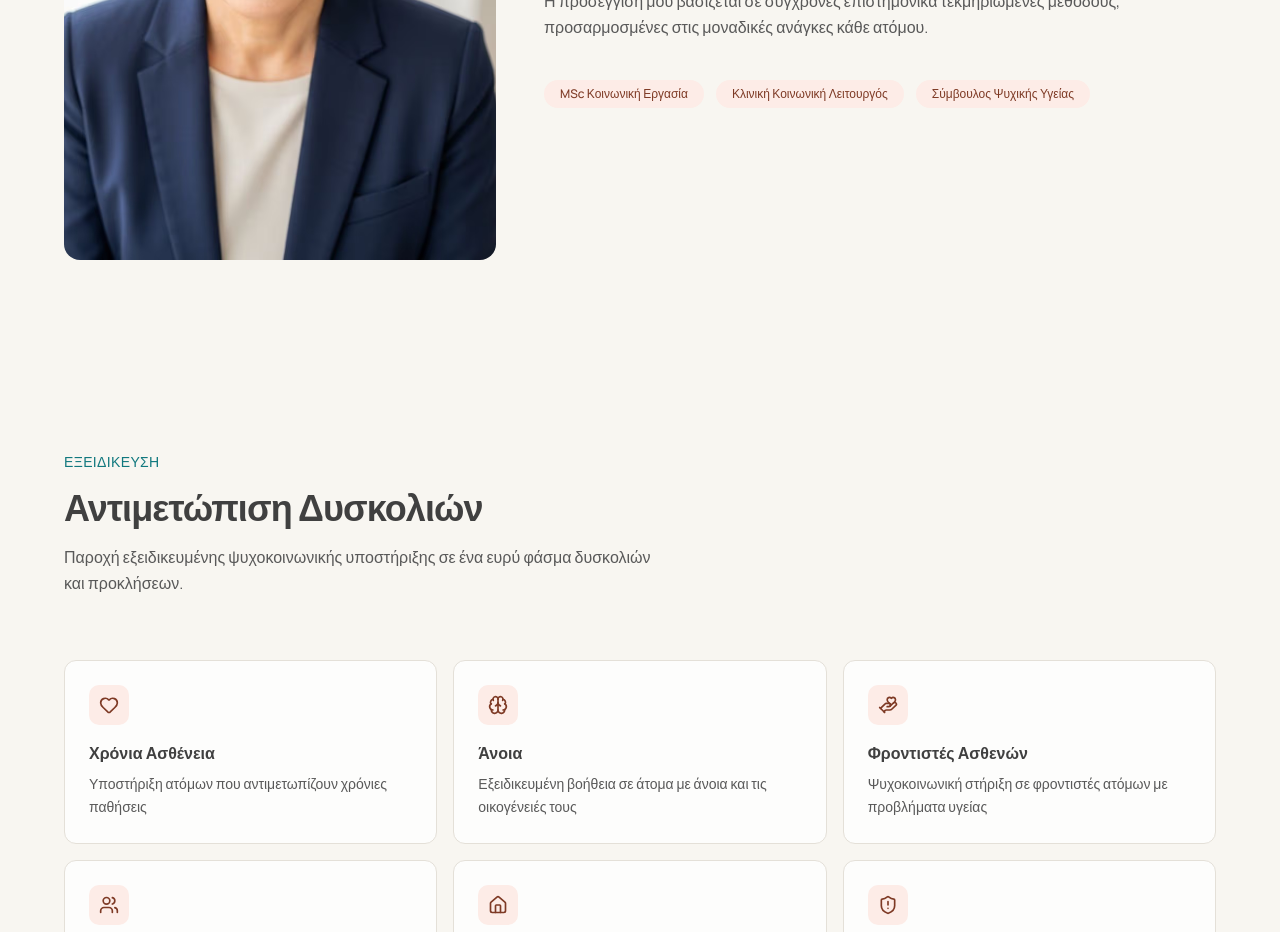
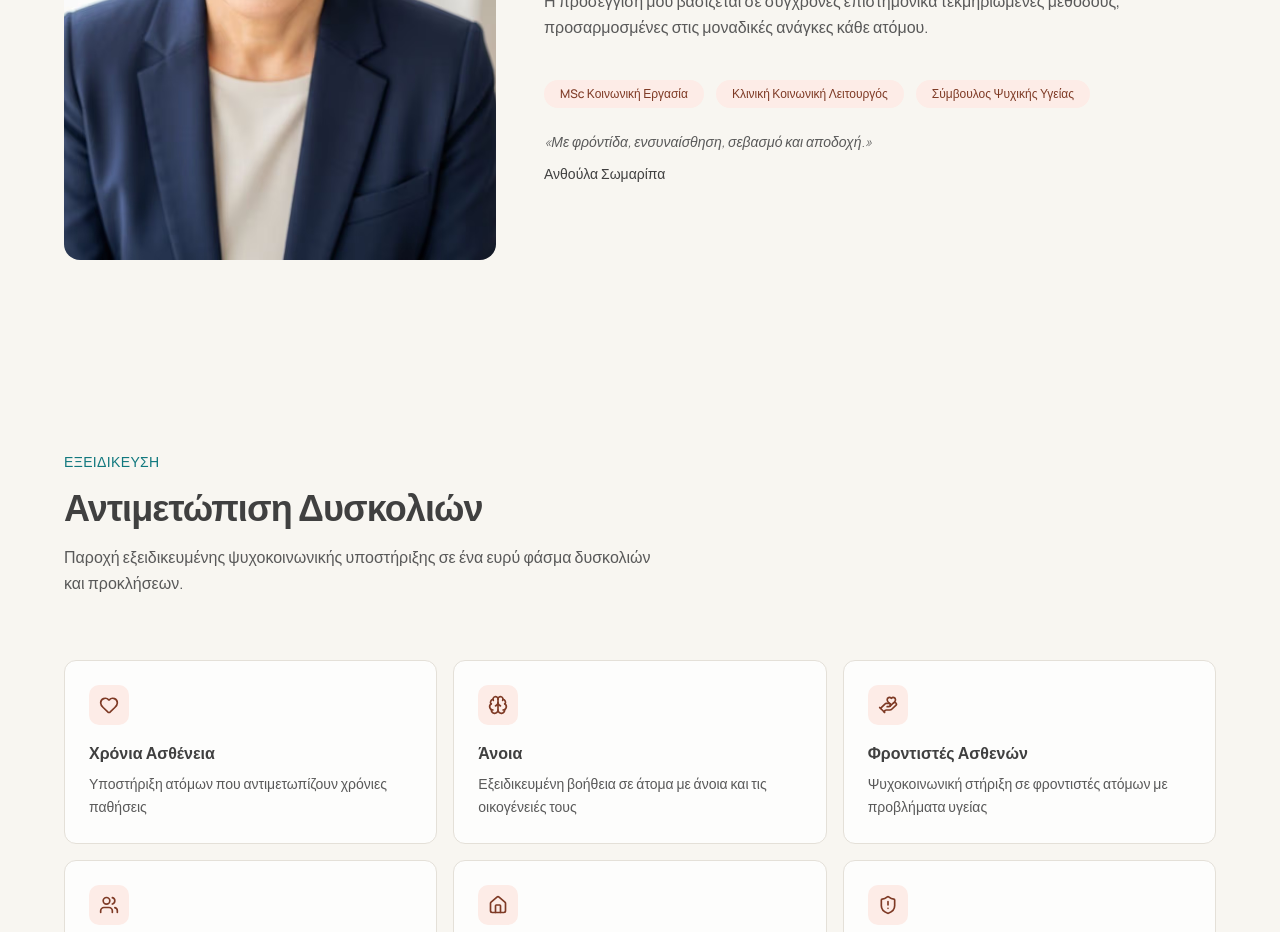
Before and after one commit to EliasBolo/SOCIAL-WORKER-SOMARIPA-ANTHOULA, a Next.js app: page / in a window 1280 px wide. Shown: the part 1220-2152 px from the top of the page. Built offline with nearby package versions, Linux system fonts and the light colour scheme.

Commit message:
Add about section quote and signature
Co-authored-by: Cursor <cursoragent@cursor.com>

```diff
--- a/components/about-section.tsx
+++ b/components/about-section.tsx
@@ -75,6 +75,17 @@ export function AboutSection() {
                 </span>
               ))}
             </div>
+            <div className="mt-6 text-muted-foreground">
+              <p className="text-sm font-light italic">
+                {t(
+                  "«Με φρόντίδα, ενσυναίσθηση, σεβασμό και αποδοχή.»",
+                  "“With care, empathy, respect, and acceptance.”"
+                )}
+              </p>
+              <p className="mt-3 text-sm font-medium text-foreground">
+                {t("Ανθούλα Σωμαρίπα", "Anthoula Somaripa")}
+              </p>
+            </div>
           </div>
         </div>
       </div>
```
